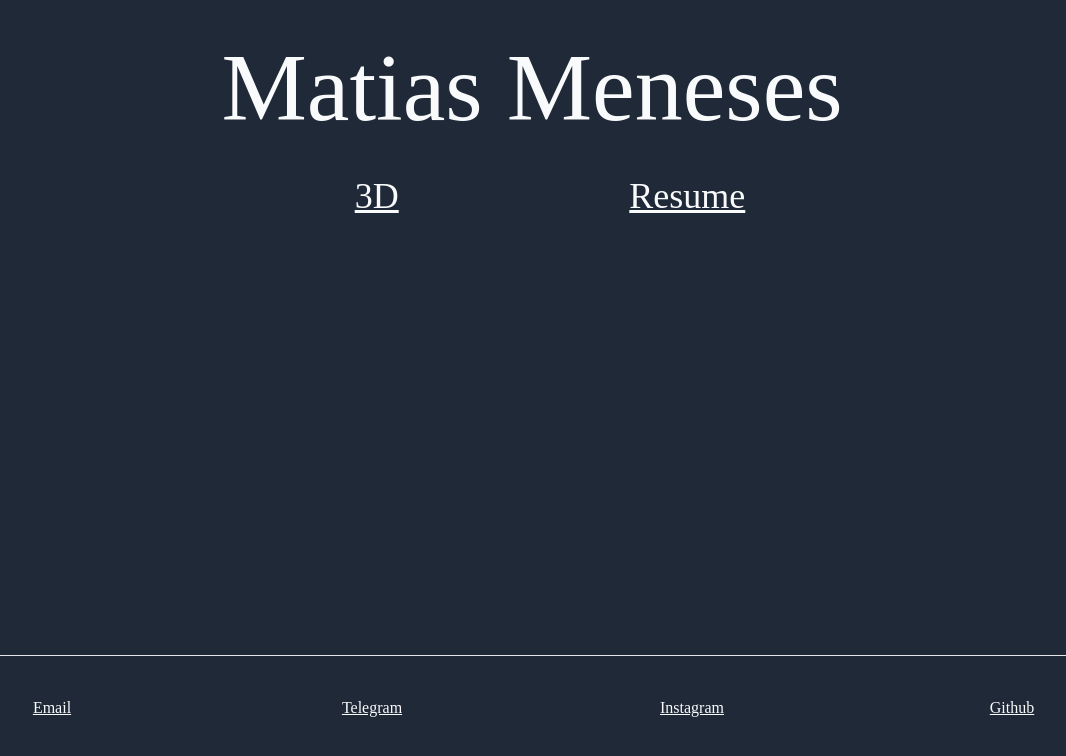
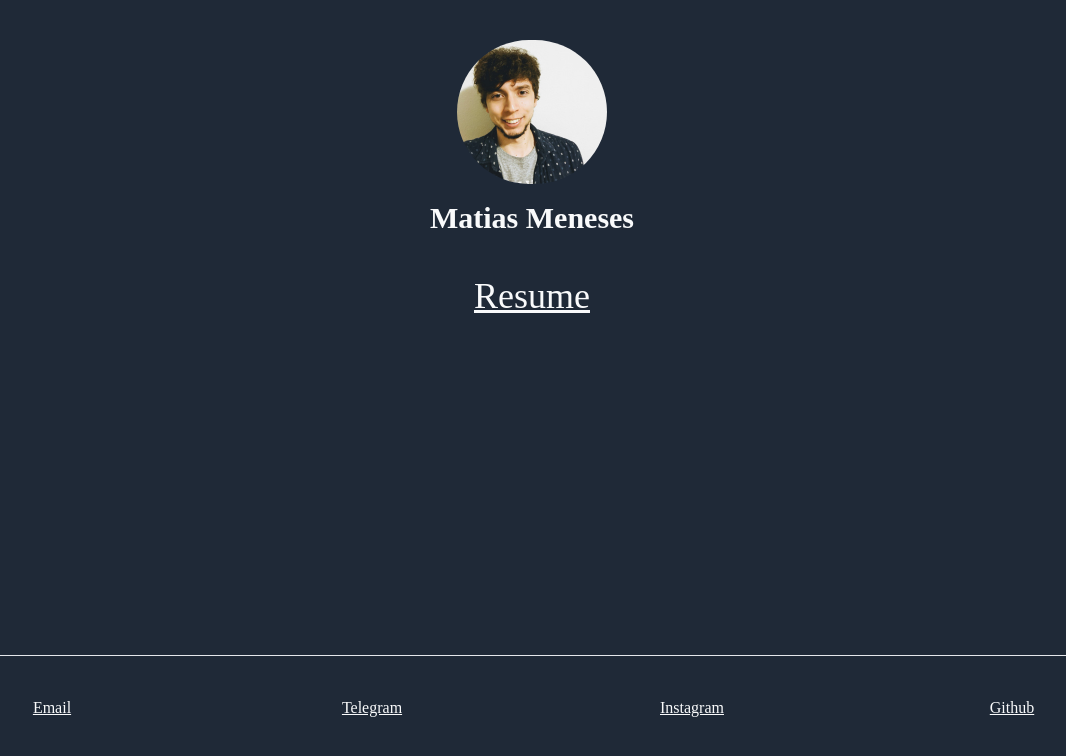
Before and after one commit to matiasimc/mati.dev, a React (Create React App) app: page / in a window 1280 px wide. Shown: the top 756 px of the page, without its empty margins (108-1174 px from the left). Built offline with nearby package versions, Linux system fonts and the light colour scheme.

Commit message:
Add profile pic and remove 3D button

```diff
--- a/src/App.tsx
+++ b/src/App.tsx
@@ -4,20 +4,13 @@ import './App.css';
 function App() {
   return (
     <div className="container flex flex-col h-screen py-10 mx-auto">
-      <div className="flex-1 m-auto">
-        <h1 className="text-center">
+      <img className="rounded-full m-auto" src="profile_pic.jpg" width="150px"></img>
+      <div className="flex-1 mx-auto mt-4">
+        <span className="text-center font-bold text-3xl">
           Matias Meneses
-        </h1>
+        </span>
 
-        <div className="flex flex-1 block py-10 text-4xl">
-          <a
-            className="flex-1 text-center"
-            href="resume.pdf"
-            target="_blank"
-            rel="noopener noreferrer"
-          >
-            3D
-          </a>
+        <div className="flex flex-1 py-10 text-4xl">
           <a
             className="flex-1 text-center"
             href="resume.pdf"
```
Also changed, not shown: public/profile_pic.jpg (added).
